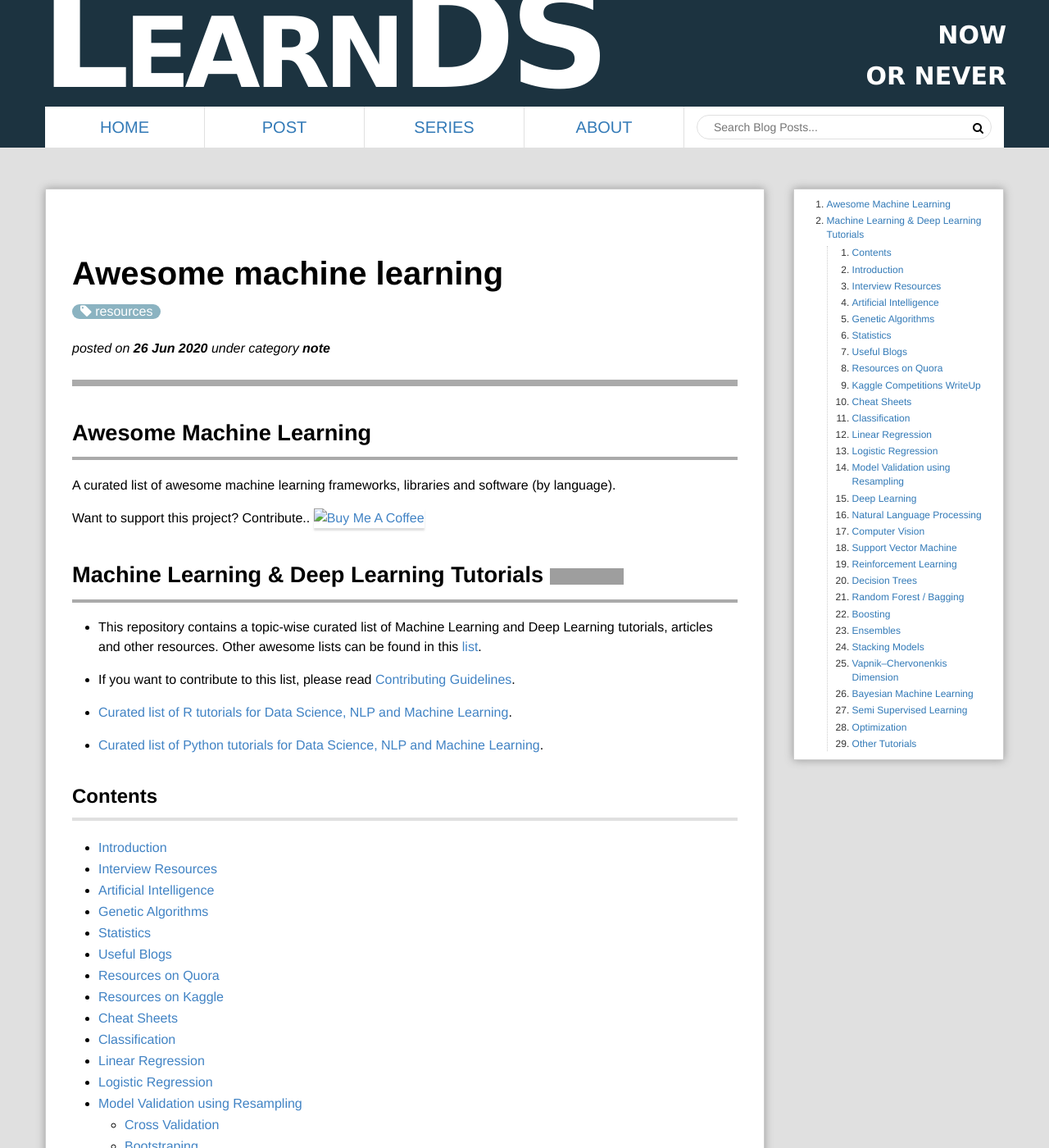
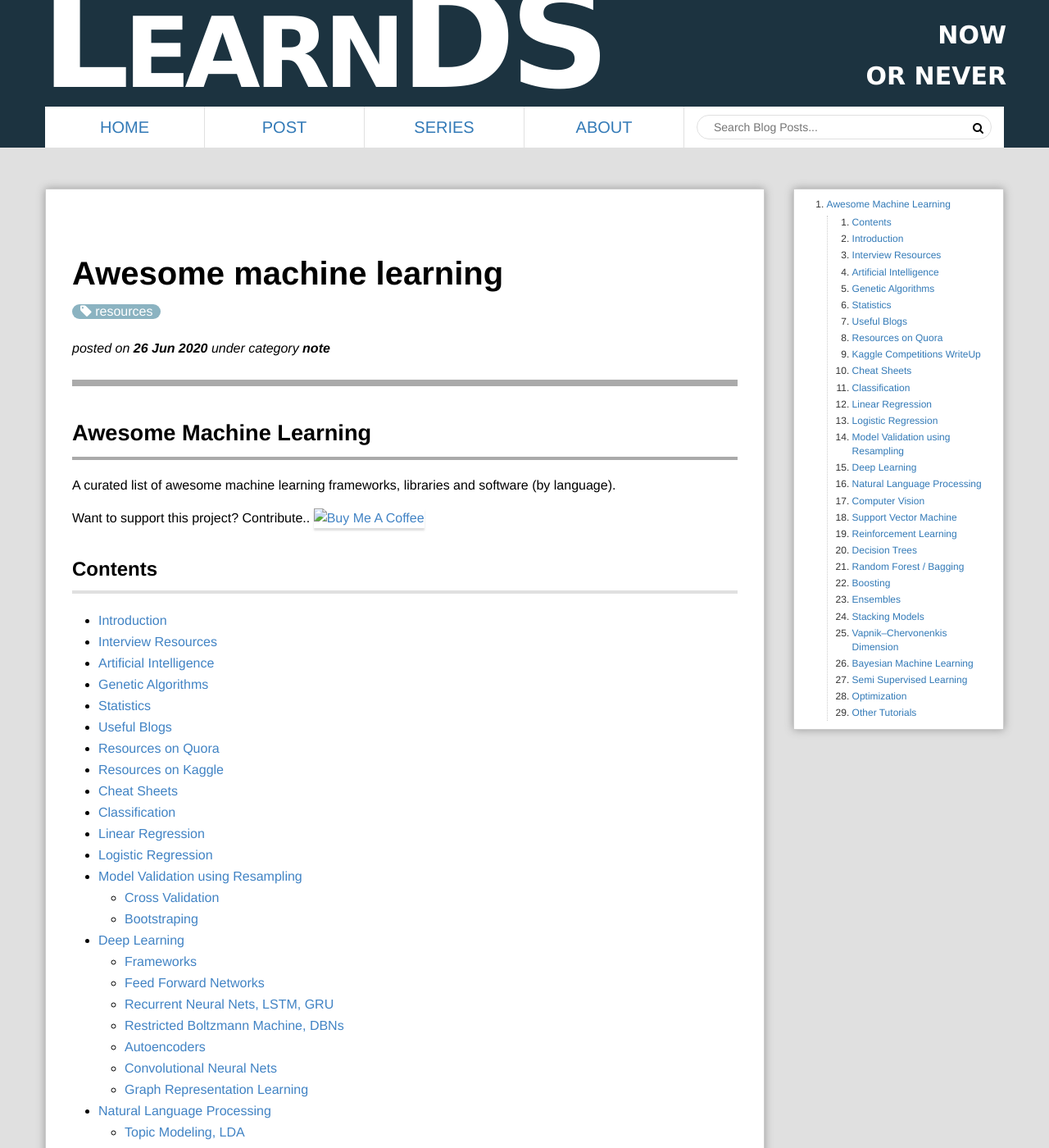
Before and after one commit to LearnDSML/blog, a Jekyll site: the page built from _posts/2020-06-26-Machine-Learning-Resources.md, in a window 1280 px wide and 1400 px high. Shown: the whole window at 82% size. Built offline with Jekyll 4.4.1, drawn with Linux system fonts in a browser that asks for light colours; comment, search, counter and statistics services are not loaded; grey boxes are pictures that could not be loaded.

Commit message:
Update 2020-06-26-Machine-Learning-Resources.md

```diff
--- a/_posts/2020-06-26-Machine-Learning-Resources.md
+++ b/_posts/2020-06-26-Machine-Learning-Resources.md
@@ -12,17 +12,6 @@ A curated list of awesome machine learning frameworks, libraries and software (b
 
 Want to support this project? Contribute..
 <a href="https://ko-fi.com/shivampanchal" target="_blank"><img src="https://www.buymeacoffee.com/assets/img/custom_images/orange_img.png" alt="Buy Me A Coffee" style="height: 41px !important;width: 174px !important;box-shadow: 0px 3px 2px 0px rgba(190, 190, 190, 0.5) !important;-webkit-box-shadow: 0px 3px 2px 0px rgba(190, 190, 190, 0.5) !important;" ></a>
-
-
-# Machine Learning & Deep Learning Tutorials [![Awesome](https://cdn.rawgit.com/sindresorhus/awesome/d7305f38d29fed78fa85652e3a63e154dd8e8829/media/badge.svg)](https://github.com/sindresorhus/awesome)
-
-- This repository contains a topic-wise curated list of Machine Learning and Deep Learning tutorials, articles and other resources. Other awesome lists can be found in this [list](https://github.com/sindresorhus/awesome).
-
-- If you want to contribute to this list, please read [Contributing Guidelines](https://github.com/ujjwalkarn/Machine-Learning-Tutorials/blob/master/contributing.md).
-
-- [Curated list of R tutorials for Data Science, NLP and Machine Learning](https://github.com/ujjwalkarn/DataScienceR).
-
-- [Curated list of Python tutorials for Data Science, NLP and Machine Learning](https://github.com/ujjwalkarn/DataSciencePython).
 
 
 ## Contents
```
